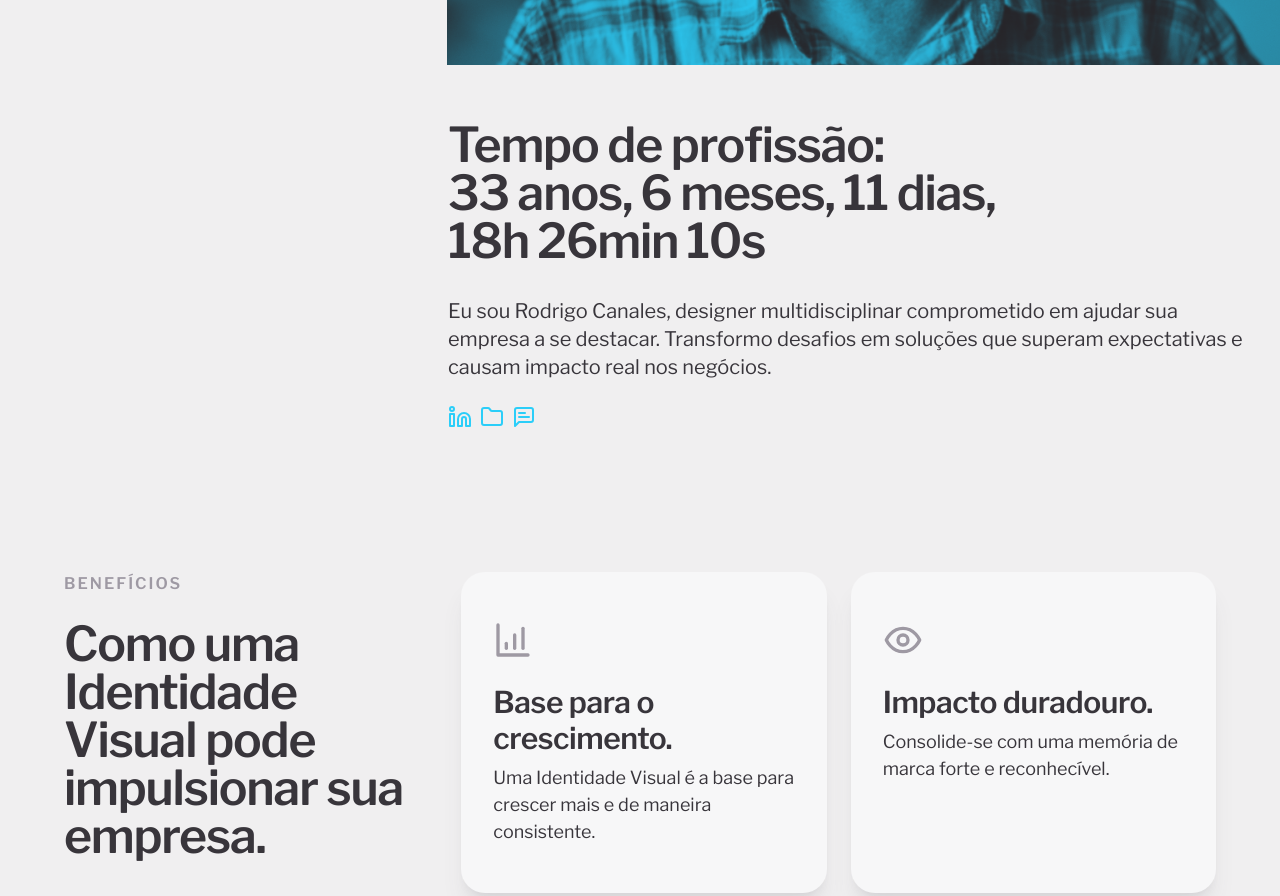
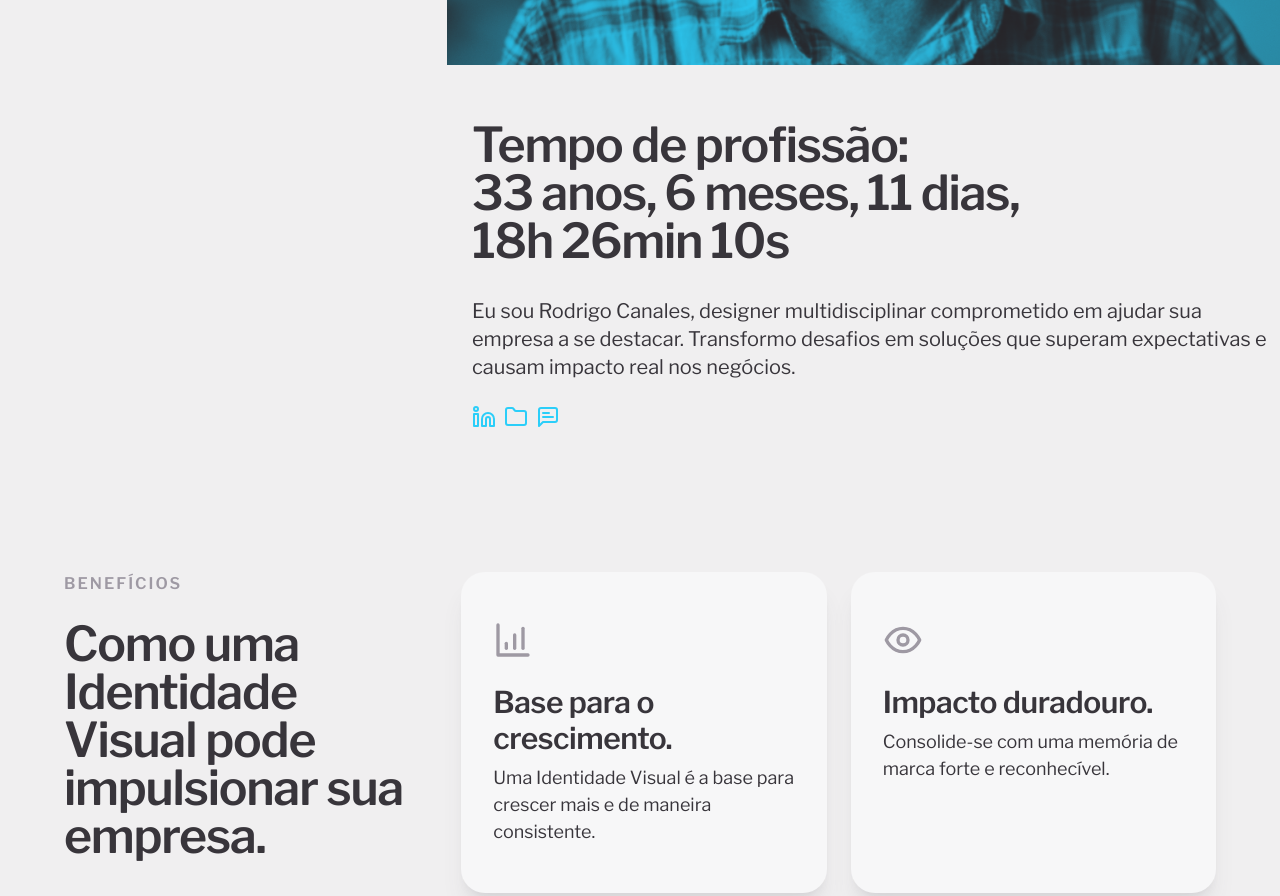
Before and after one commit to CanalesDesign/canales-design-lp-build, a Next.js app: page / in a window 1280 px wide. Shown: the part 1000-1896 px from the top of the page. Built offline with nearby package versions, Linux system fonts and the light colour scheme.

Commit message:
Correct About Section left padding

```diff
--- a/components/organisms/aboutSection.tsx
+++ b/components/organisms/aboutSection.tsx
@@ -22,7 +22,7 @@ export default function AboutSection() {
         />
       </div>
       <Container className="flex justify-end">
-        <div className="about-content-wrapper mt-10 md:mt-14 md:w-4/6 ">
+        <div className="about-content-wrapper mt-10 md:mt-14 md:w-4/6 md:pl-6">
           <NoSSR />
           {/* <Counter /> */}
           {AboutContent.map((item) => {
```
